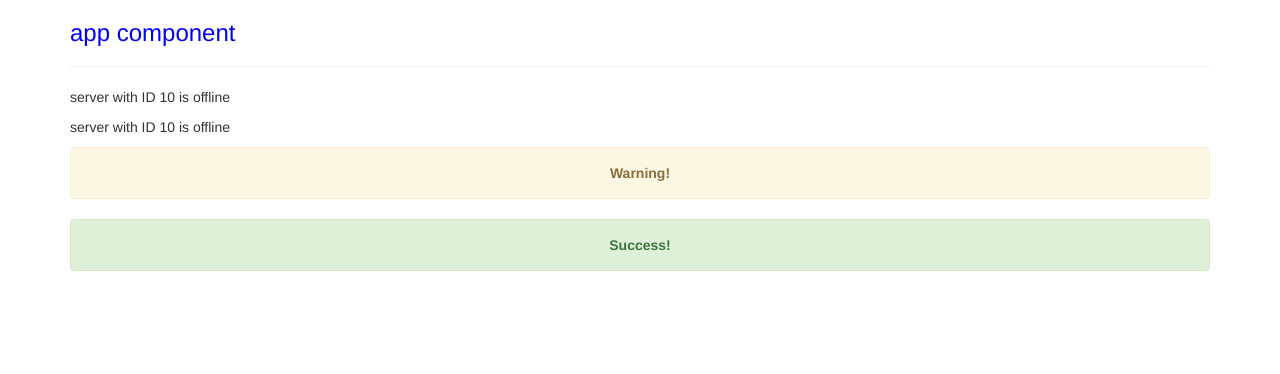
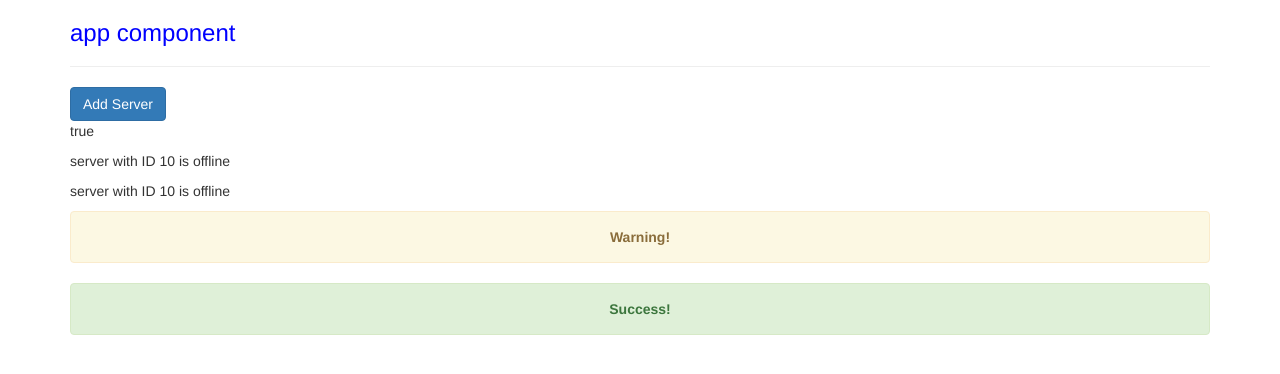
Before and after one commit to henriquerubido1/learning-angular, an Angular app in the folder my-first-app/: page / in a window 1280 px wide. Shown: the top 374 px of the page. Built offline with nearby package versions, Linux system fonts and the light colour scheme.

Commit message:
feat:property binding

```diff
--- a/my-first-app/src/app/servers/servers.component.html
+++ b/my-first-app/src/app/servers/servers.component.html
@@ -1,2 +1,9 @@
+<button
+  [disabled]="!allowNewServer"
+  class="btn btn-primary"
+>
+  Add Server
+</button>
+<p [innerText]="allowNewServer"></p>
 <app-server></app-server>
 <app-server></app-server>
--- a/my-first-app/src/app/servers/servers.component.ts
+++ b/my-first-app/src/app/servers/servers.component.ts
@@ -11,10 +11,10 @@ import { Component, OnInit } from '@angular/core';
 
   // you can use template for using html in the component
   // or you can use templateUrl to load html from a file
-  template: `
-    <app-server></app-server>
-    <app-server></app-server>`,
-  // templateUrl: './servers.component.html',
+  // template: `
+  //   <app-server></app-server>
+  //   <app-server></app-server>`,
+  templateUrl: './servers.component.html',
 
   // the same thing happens for the css
   styles: [`
@@ -25,8 +25,13 @@ import { Component, OnInit } from '@angular/core';
   // styleUrls: ['./servers.component.css']
 })
 export class ServersComponent implements OnInit {
+  allowNewServer = false;
 
-  constructor() { }
+  constructor() {
+    setTimeout(() => {
+      this.allowNewServer = true;
+    }, 2000);
+  }
 
   ngOnInit(): void {
   }
```
